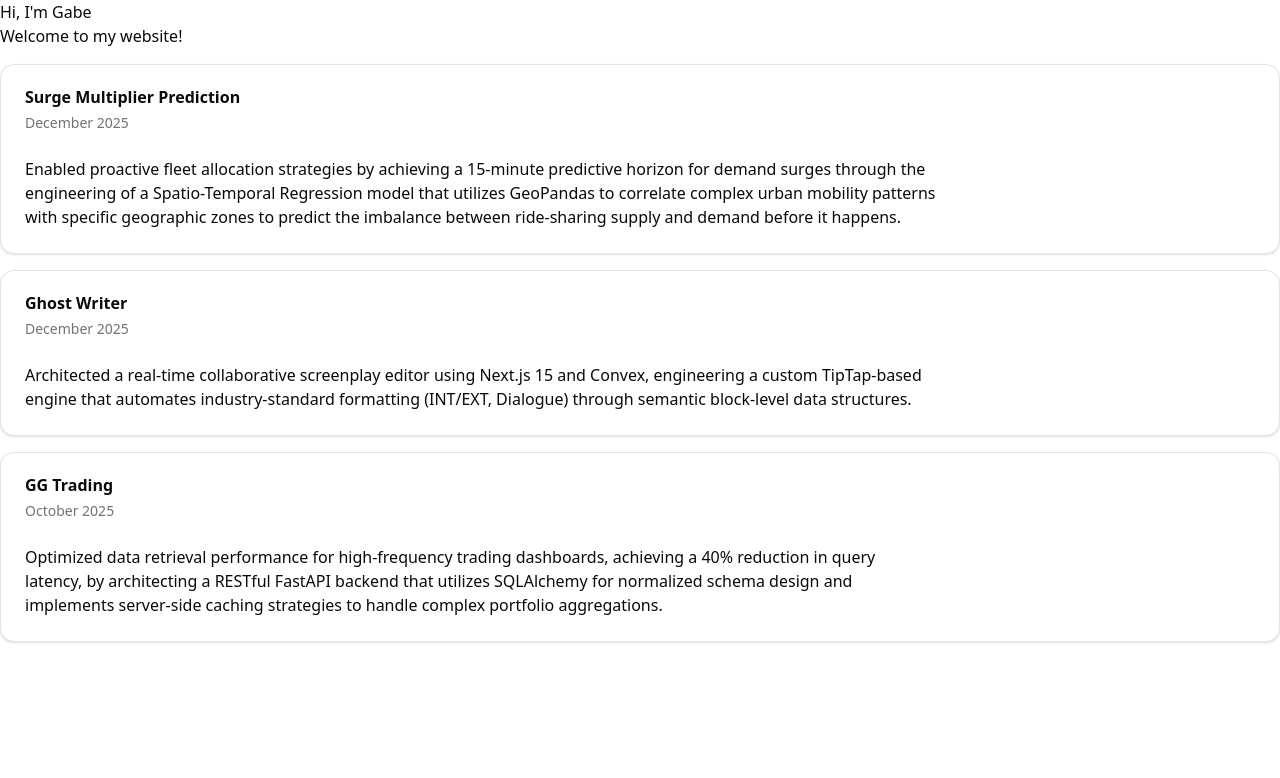
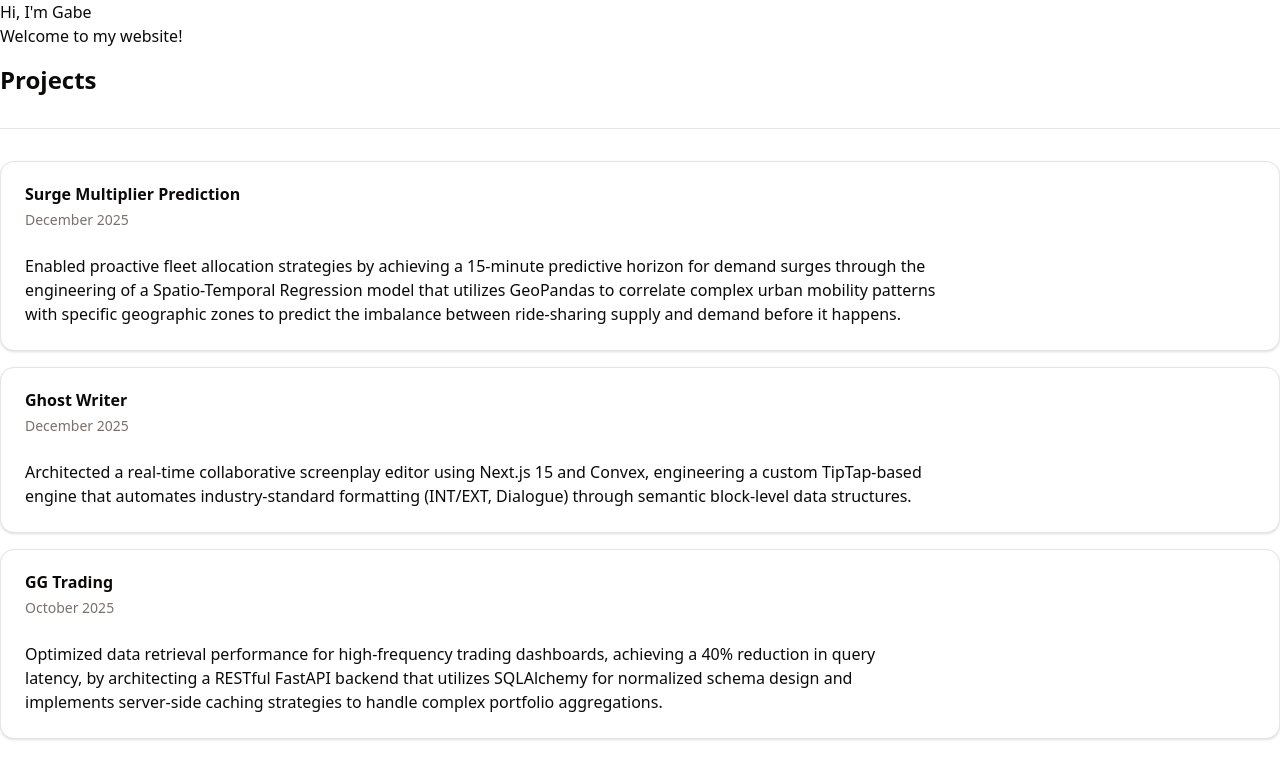
Before and after one commit to gabegaines1024/website, a Next.js app: page / in a window 1280 px wide. Shown: the top 778 px of the page. Built offline with nearby package versions, Linux system fonts and the light colour scheme.

Commit message:
small change to page

```diff
--- a/src/app/page.tsx
+++ b/src/app/page.tsx
@@ -1,17 +1,21 @@
+import { Separator } from '@/components/ui/separator';
 import Home from './about/page';
 import ProjectCard from './components/ProjectCard';
 import { selfProjects } from './data/ResumeData';
+import Section from './components/Section';
 
 
 export default function App(){
   return (
     <div className="flex flex-col gap-4">
       <Home />
-      <div className="flex flex-col gap-4">
-        {selfProjects.map((project, index) => (
-          <ProjectCard key={project.id} project={project} />
-        ))}
-      </div>
+      <Section title="Projects">
+        <div className="flex flex-col gap-4">
+          {selfProjects.map((project, index) => (
+            <ProjectCard key={project.id} project={project} />
+          ))}
+        </div>
+      </Section>
     </div>
   )
 }
```
